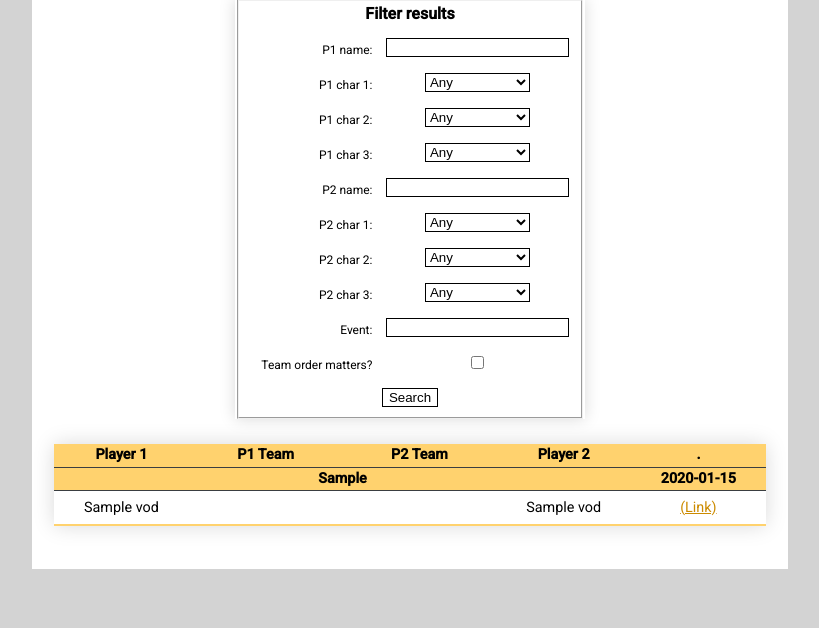
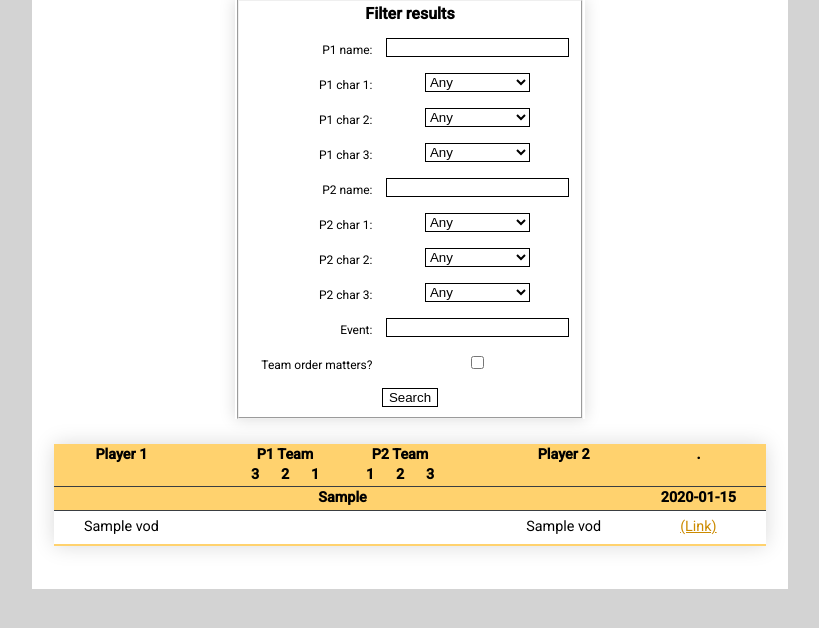
Before and after one commit to hugh-braico/slowtrainroll.in, a Django app: page / in a window 1280 px wide. Shown: the part 94-722 px from the top of the page, without its empty margins (230-1049 px from the left). Run offline with Django 3.2, Linux system fonts and the light colour scheme; tables that the repository leaves empty hold one stand-in row (values such as "Sample post"); style sheets or scripts are compiled from the project's sources.

Commit message:
Add team order numbers to table header

```diff
--- a/viewer/models.py
+++ b/viewer/models.py
@@ -88,9 +88,9 @@ class Vod(models.Model):
     def table_row_html(self):
         # TODO - parametrise icon type (charselect/sigil/emoji), UI toggle
         icon_html = '<div class="icon {0}"></div>'
-        p1team = icon_html.format(self.p1char1) + \
+        p1team =(icon_html.format(self.p1char3) if self.p1char3 != "N" else "") + \
                 (icon_html.format(self.p1char2) if self.p1char2 != "N" else "") + \
-                (icon_html.format(self.p1char3) if self.p1char3 != "N" else "")
+                 icon_html.format(self.p1char1)
         p2team = icon_html.format(self.p2char1) + \
                 (icon_html.format(self.p2char2) if self.p2char2 != "N" else "") + \
                 (icon_html.format(self.p2char3) if self.p2char3 != "N" else "")
--- a/viewer/static/viewer/char_icons.less
+++ b/viewer/static/viewer/char_icons.less
@@ -12,9 +12,15 @@
     };
     &.p1 .container{
         justify-content: flex-end;
+        .icon{
+            margin-left: 5px;
+        }
     }
     &.p2 .container{
         justify-content: flex-start;
+        .icon{
+            margin-right: 5px;
+        }
     }
 
     .icon{
@@ -23,7 +29,6 @@
         height: 25px;
         display: inline-block;
         background-size: contain;
-        margin-left: 5px;
         vertical-align: middle;
 
         .loop(length(@char_list));
--- a/viewer/static/viewer/style.less
+++ b/viewer/static/viewer/style.less
@@ -66,10 +66,11 @@ th {
     background-color: .colour(table-header)[];
     position:sticky;
     top:0;
+    vertical-align: top;
 }
 
 .event th{
-    top: 20px;
+    top: 40px;
 }
 
 tbody tr {
@@ -90,6 +91,22 @@ a {
 
 table tbody .event{
     background: .colour(table-header)[];
+}
+
+.header-team{
+        display: grid;
+        grid-template-rows: 1fr 1fr;
+        grid-template-columns: 25px 25px 25px;
+        gap:5px;
+    &.p1{
+        justify-content: end;
+    }
+    &.p2{
+        justify-content: start;
+    }
+    div{
+        grid-column: span 3;
+    }
 }
 
 .switch{
--- a/viewer/templates/viewer/index.html
+++ b/viewer/templates/viewer/index.html
@@ -33,8 +33,8 @@
       <table>
         <tr>
           <th>Player 1</th>
-          <th>P1 Team</th>
-          <th>P2 Team</th>
+          <th><div class="header-team p1"><div>P1 Team</div><span>3</span><span>2</span><span>1</span></div></th>
+          <th><div class="header-team p2"><div>P2 Team</div><span>1</span><span>2</span><span>3</span></div></th>
           <th>Player 2</th>
           <th>.</th>
         </tr>
```
